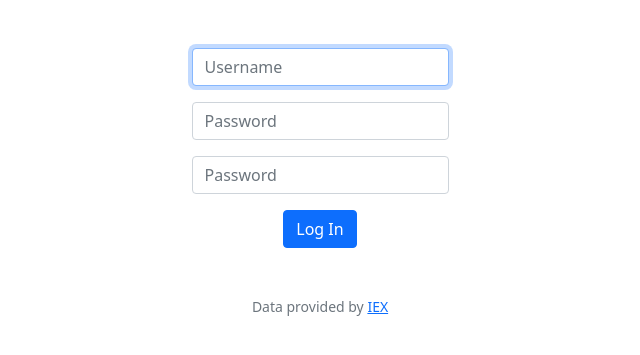
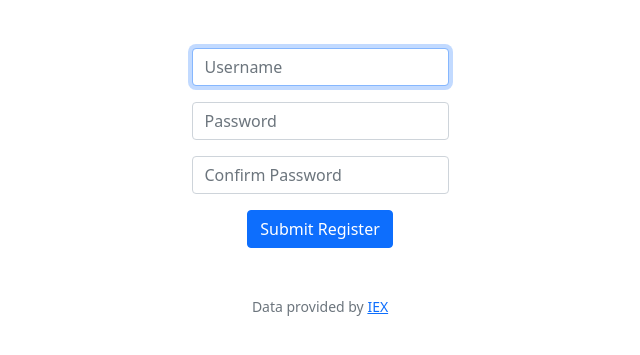
Before and after one commit to MdTs121220/csx50, a Flask app: page /login in a window 1280 px wide. Shown: the part 76-431 px from the top of the page, without its empty margins (320-960 px from the left). Run offline with Flask 2, Linux system fonts and the light colour scheme; some libraries are stand-ins or nearby versions.

Commit message:
Thu, Feb 9, 2023, 7:49 AM +09:00

```diff
--- a/finance/templates/login.html
+++ b/finance/templates/login.html
@@ -13,8 +13,8 @@
             <input class="form-control mx-auto w-auto" id="password" name="password" placeholder="Password" type="password">
         </div>
         <div class="mb-3">
-            <input class="form-control mx-auto w-auto" id="password" name="confirmation" placeholder="Password" type="password">
+            <input class="form-control mx-auto w-auto" id="password" name="confirmation" placeholder="Confirm Password" type="password">
         </div>
-        <button class="btn btn-primary" type="submit">Log In</button>
+        <button class="btn btn-primary" type="submit">Submit Register</button>
     </form>
 {% endblock %}
```
